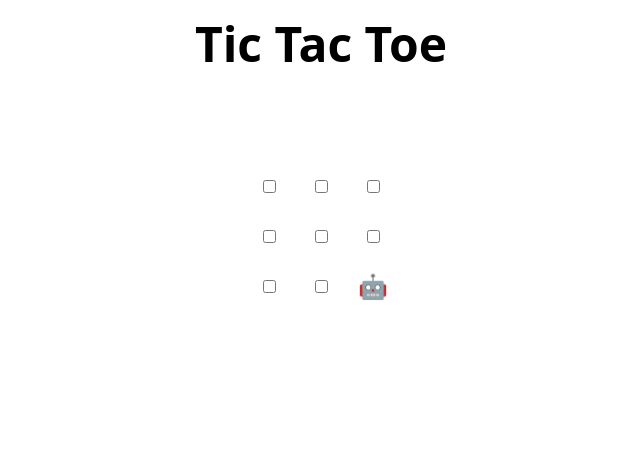
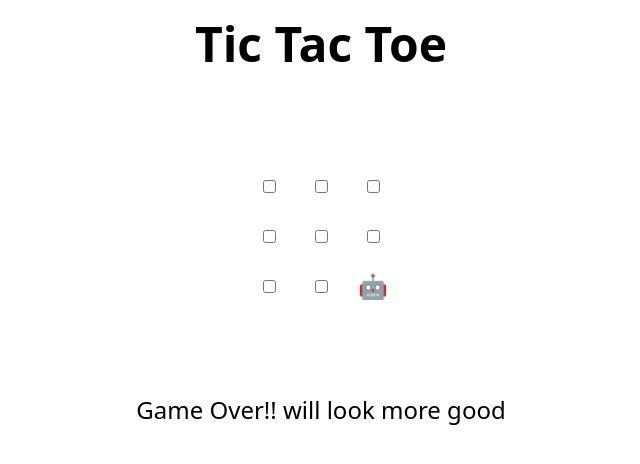
Before and after one commit to thealeemquadri/github-MLSATask, a plain HTML site: page index.html in a window 1280 px wide. Shown: the whole page, without its empty margins (319-959 px from the left). Drawn offline with Linux system fonts and the light colour scheme.

Commit message:
Update index.html
This will make website good

```diff
--- a/index.html
+++ b/index.html
@@ -47,6 +47,7 @@
   </tr>
 </table>
 
+<p>Game Over!! will look more good</p>
 <h2 hidden>Game over, refresh to play again 🧑‍💻 🤖!</h2>
 
 <script>
```
